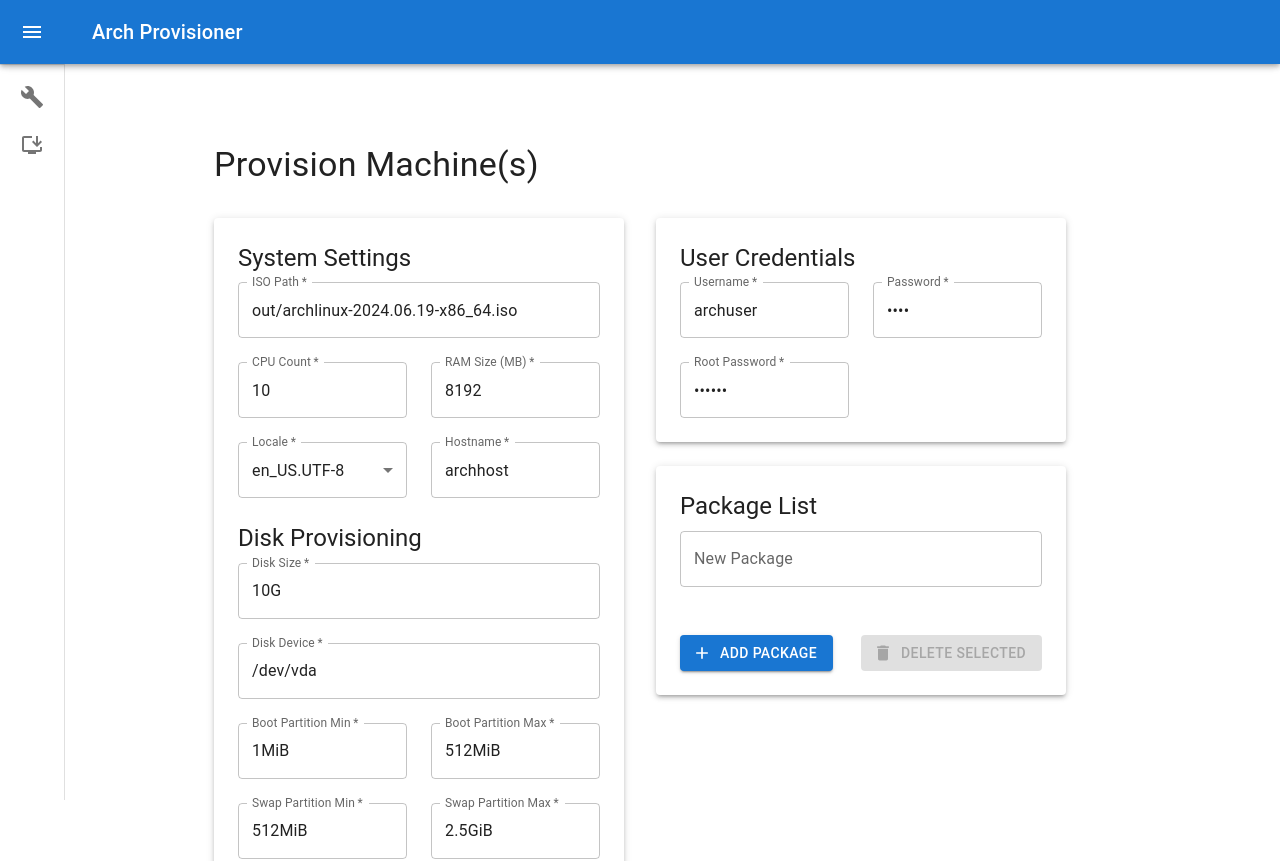
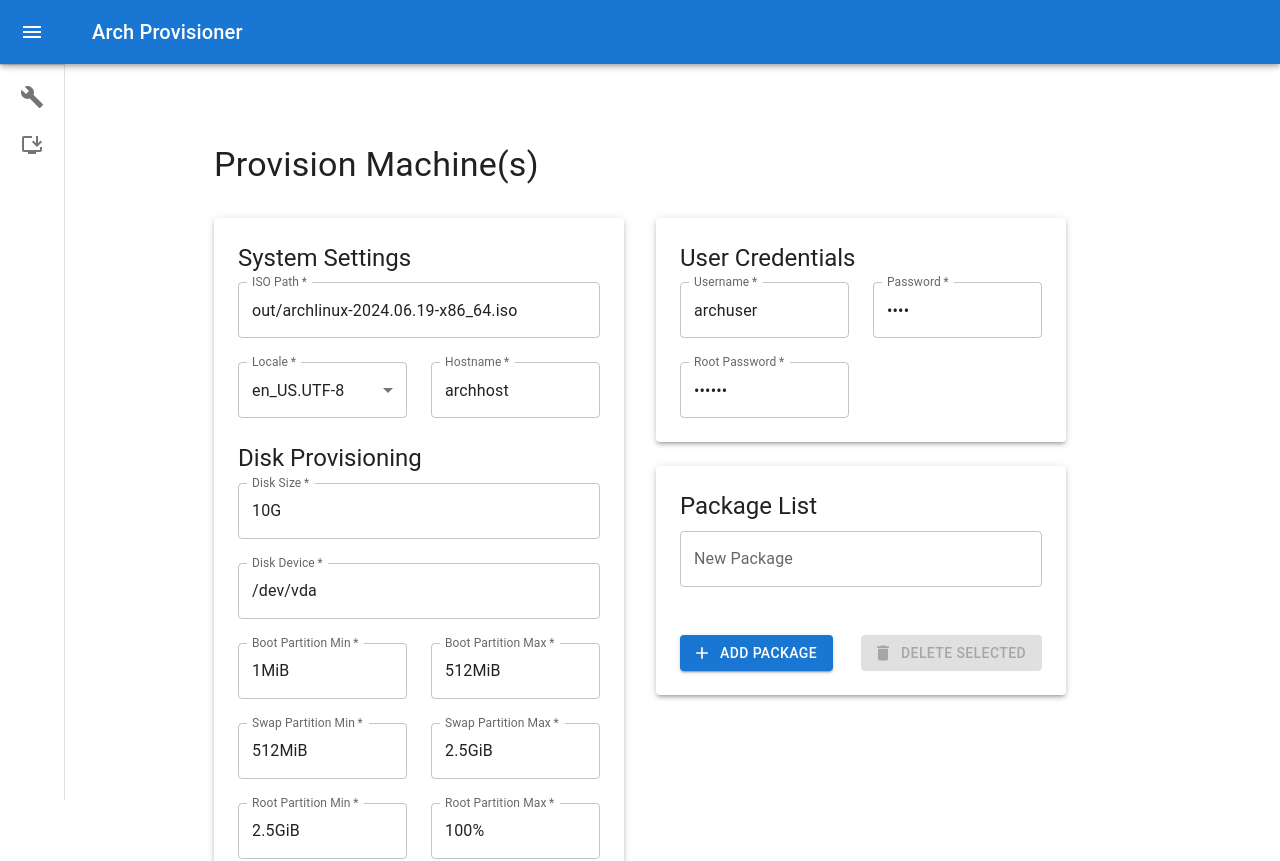
Before and after one commit to asdf57/arch-provisioner, a React (Create React App) app in the folder web/: page /provision in a window 1280 px wide. Shown: the top 861 px of the page. Built offline with nearby package versions, Linux system fonts and the light colour scheme.

Commit message:
Remove invalid fields. Fix filesystem choice list

```diff
--- a/web/src/components/ProvisionDiskSettings.jsx
+++ b/web/src/components/ProvisionDiskSettings.jsx
@@ -11,10 +11,19 @@
 ];
 
 const supportedFilesystems = [
+  'ext3',
   'ext4',
+  'fat',
+  'exfat',
+  'f2fs',
+  'hfsplus',
+  'jfs',
+  'nilfs2',
+  'ntfs',
+  'reiserfs',
+  'udf',
   'xfs',
   'btrfs',
-  'zfs'
 ];
 
 const ProvisionDiskSettings = () => {
@@ -33,28 +42,6 @@
               name="iso_path"
               value={options.iso_path}
               onChange={handleChange}
-              fullWidth
-              required
-            />
-          </Grid>
-          <Grid item xs={6}>
-            <TextField
-              label="CPU Count"
-              name="cpu_count"
-              value={options.cpu_count}
-              onChange={handleChange}
-              type="number"
-              fullWidth
-              required
-            />
-          </Grid>
-          <Grid item xs={6}>
-            <TextField
-              label="RAM Size (MB)"
-              name="ram_size"
-              value={options.ram_size}
-              onChange={handleChange}
-              type="number"
               fullWidth
               required
             />
```
